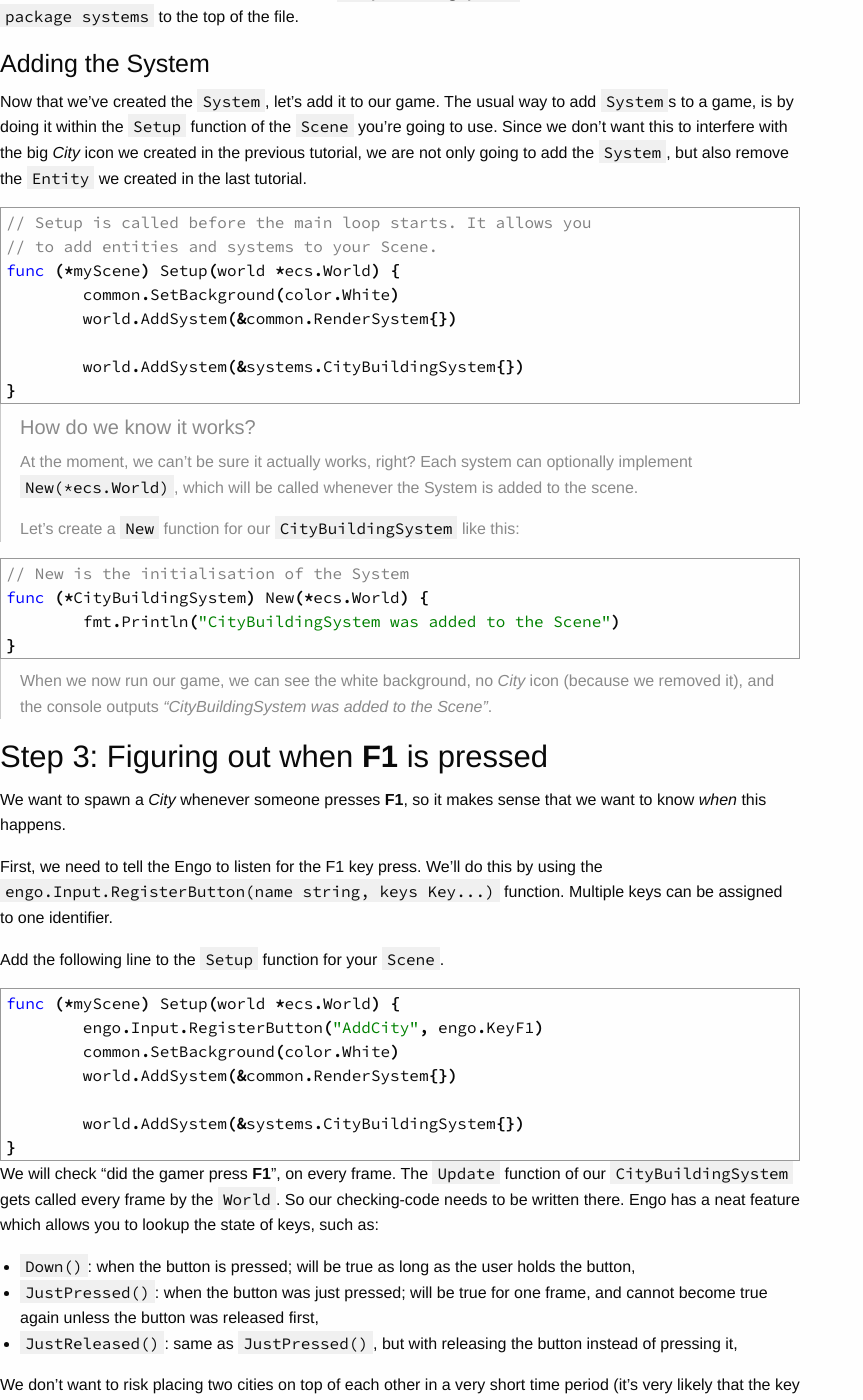
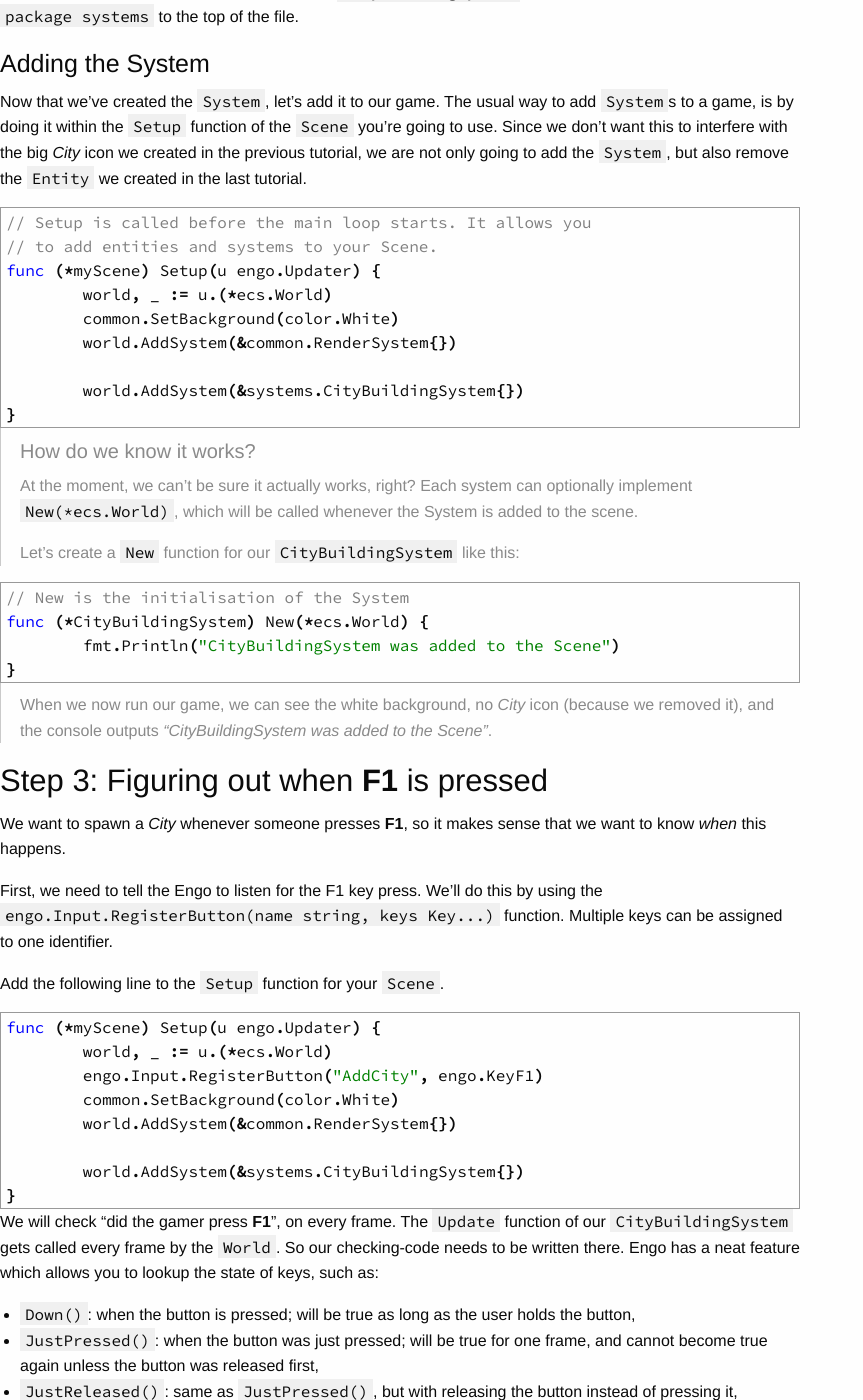
Before and after one commit to EngoEngine/engoengine.github.io, a Jekyll site: the page built from tutorials/_posts/2016-04-10-first-system.md, in a window 1280 px wide and 1400 px high, scrolled down 1730 px. Shown: the whole window, without its empty margins (0-863 px from the left). Built offline with Jekyll 4.4.1, drawn with Linux system fonts in a browser that asks for light colours; nearby versions of some CDN libraries; some of the changed text lies outside the part shown.

Commit message:
Match syntax to code in repo

```diff
--- a/tutorials/_posts/2016-04-10-first-system.md
+++ b/tutorials/_posts/2016-04-10-first-system.md
@@ -76,7 +76,8 @@ the `Entity` we created in the last tutorial.
 {% highlight go %}
 // Setup is called before the main loop starts. It allows you
 // to add entities and systems to your Scene.
-func (*myScene) Setup(world *ecs.World) {
+func (*myScene) Setup(u engo.Updater) {
+	world, _ := u.(*ecs.World)
 	common.SetBackground(color.White)
 	world.AddSystem(&common.RenderSystem{})
 
@@ -108,7 +109,8 @@ First, we need to tell the Engo to listen for the F1 key press. We'll do this by
 
 Add the following line to the `Setup` function for your `Scene`.
 {% highlight go %}
-func (*myScene) Setup(world *ecs.World) {
+func (*myScene) Setup(u engo.Updater) {
+	world, _ := u.(*ecs.World)
 	engo.Input.RegisterButton("AddCity", engo.KeyF1)
 	common.SetBackground(color.White)
 	world.AddSystem(&common.RenderSystem{})
@@ -214,7 +216,8 @@ The first thing you want to do, is add the `MouseSystem` to your `Scene`:
 
 {% highlight go %}
 // Setup is called before the main loop starts. It allows you to add entities and systems to your Scene.
-func (*myGame) Setup(world *ecs.World) {
+func (*myScene) Setup(u engo.Updater) {
+	world, _ := u.(*ecs.World)
 	engo.Input.RegisterButton("AddCity", engo.F1)
 	common.SetBackground(color.White)
 
```
Also changed, not shown: concepts/animation.md (+2 -1 lines), tutorials/_posts/2016-04-11-camera-movement.md (+2 -1 lines).
